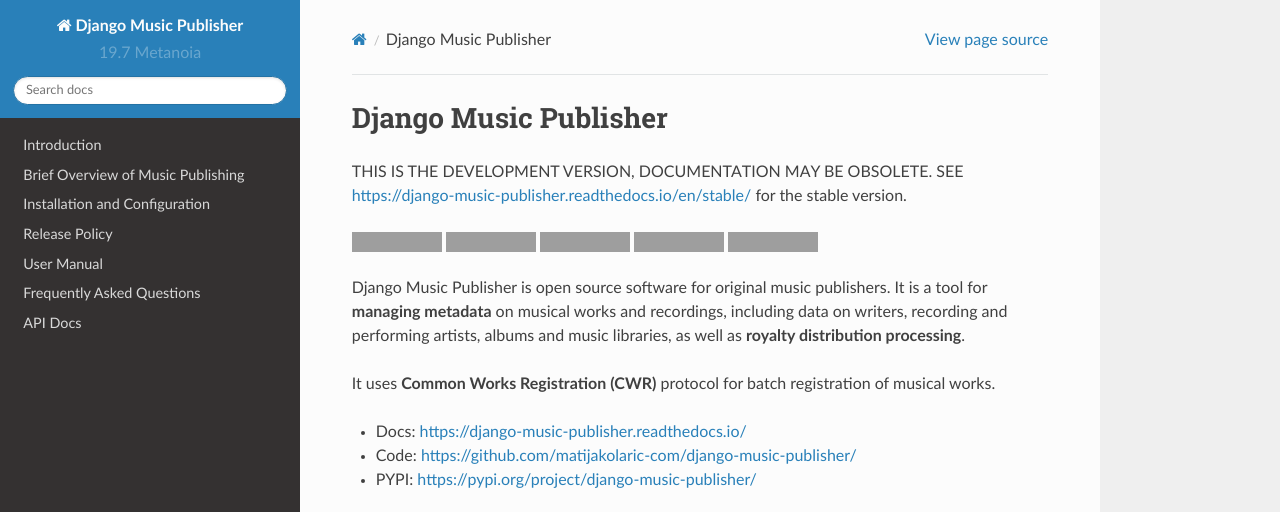
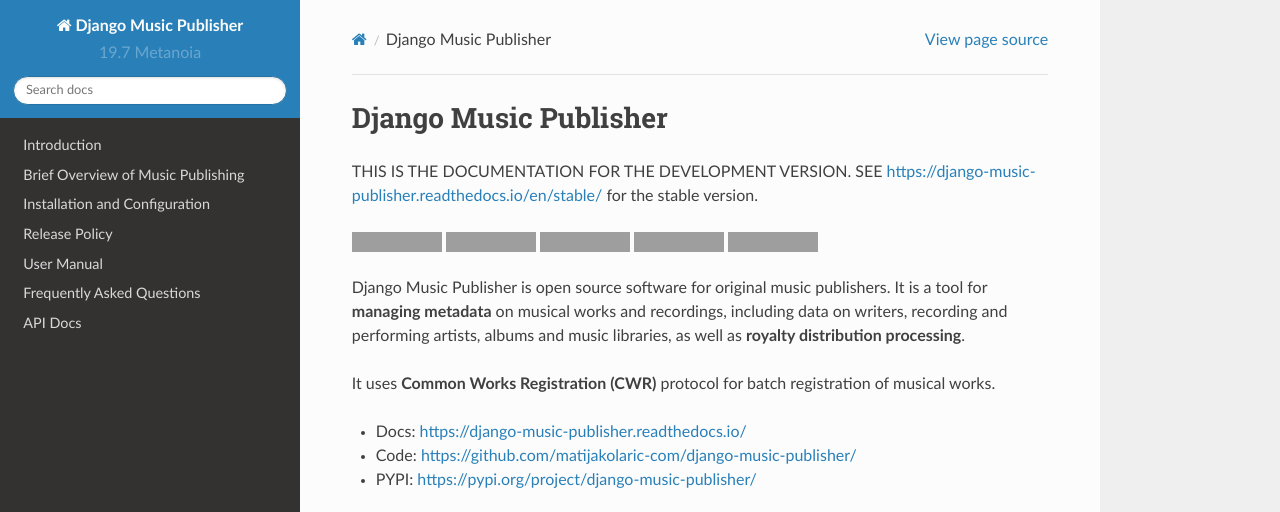
Before and after one commit to matijakolaric-com/django-music-publisher, a Sphinx documentation site: the page built from docs/index.rst, in a window 1280 px wide and 900 px high, cut to the strip 0-512 px from the top of the window. Built offline with Sphinx 7.4.7 and the Read the Docs theme 2.0.0, drawn with Linux system fonts in a browser that asks for light colours; grey boxes are pictures that could not be loaded.

Commit message:
doc index change

```diff
--- a/docs/index.rst
+++ b/docs/index.rst
@@ -1,7 +1,7 @@
 Django Music Publisher
 ++++++++++++++++++++++
 
-THIS IS THE DEVELOPMENT VERSION, DOCUMENTATION MAY BE OBSOLETE.
+THIS IS THE DOCUMENTATION FOR THE DEVELOPMENT VERSION.
 SEE https://django-music-publisher.readthedocs.io/en/stable/ for the stable version.
 
 
```
